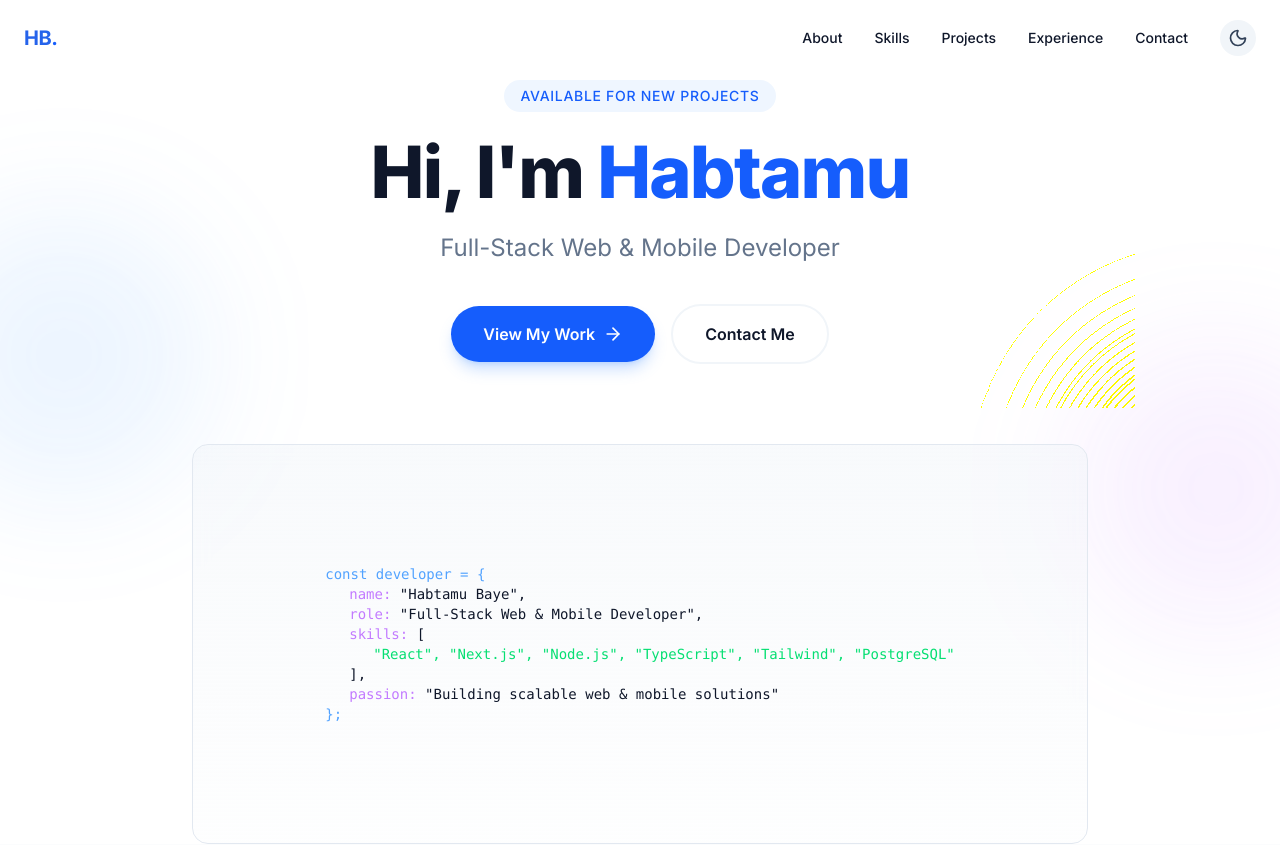
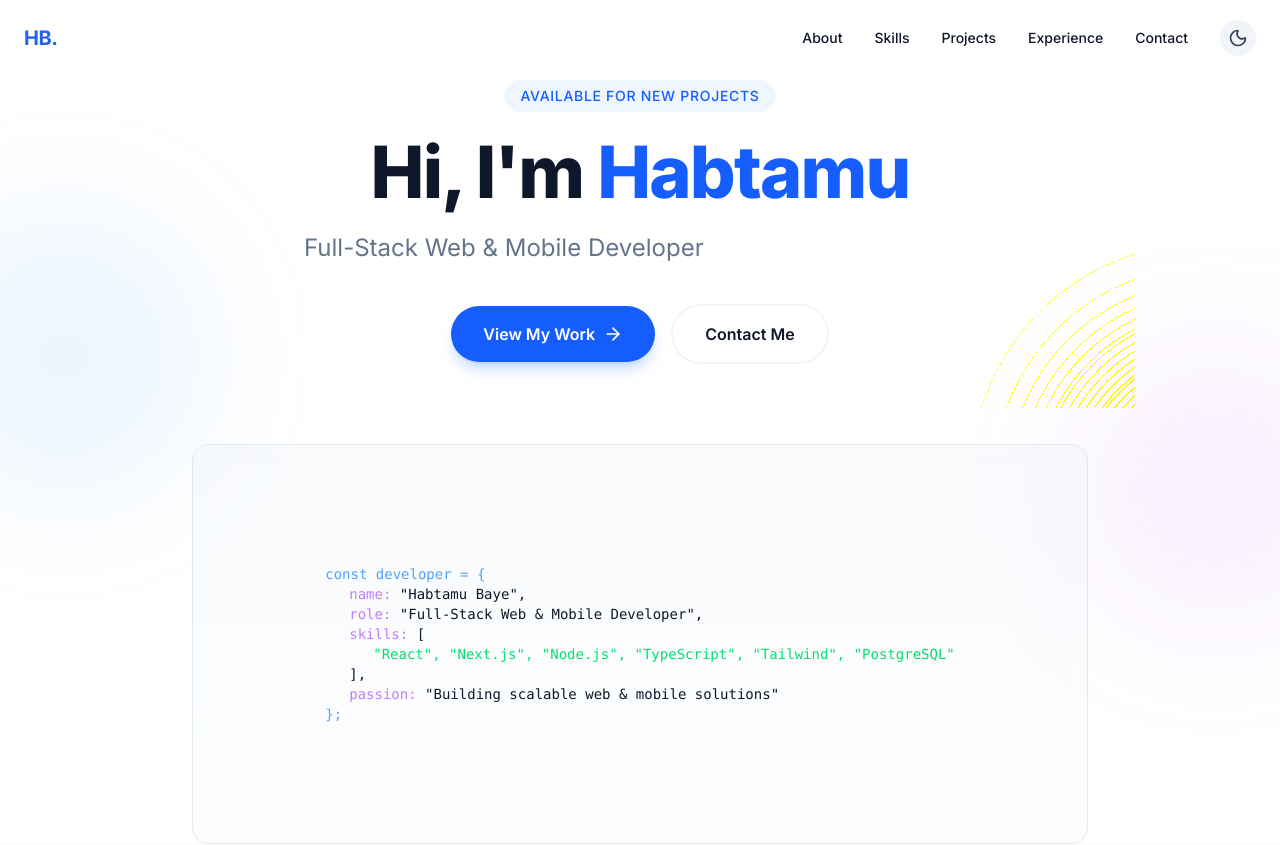
Before and after one commit to habtamubaye-devsec/Portfolio, a Next.js app: page / in a window 1280 px wide. Shown: the top 845 px of the page. Built offline with nearby package versions, Linux system fonts and the light colour scheme.

Commit message:
feat: Introduce core portfolio components for About, Experience, Projects, Skills, Contact, and navigation, along with foundational layout and a contact API route.

```diff
--- a/package.json
+++ b/package.json
@@ -18,6 +18,7 @@
     "react": "19.2.3",
     "react-dom": "19.2.3",
     "react-hook-form": "^7.71.1",
+    "resend": "^6.9.1",
     "tailwind-merge": "^3.4.0",
     "zod": "^4.3.6"
   },
--- a/src/app/globals.css
+++ b/src/app/globals.css
@@ -82,6 +82,22 @@
     background-color: var(--background);
     color: var(--foreground);
     font-feature-settings: "rlig" 1, "calt" 1;
+    text-align: justify;
+    text-justify: inter-word;
+  }
+
+  p,
+  li {
+    text-align: justify;
+    text-justify: inter-word;
+  }
+
+  /* Reset justification for elements where it's usually undesirable */
+  nav,
+  footer,
+  button,
+  .text-center {
+    text-align: initial;
   }
 
   html {
```
Also changed, not shown: 1 other file (tests, documents, lock files or other folders).
